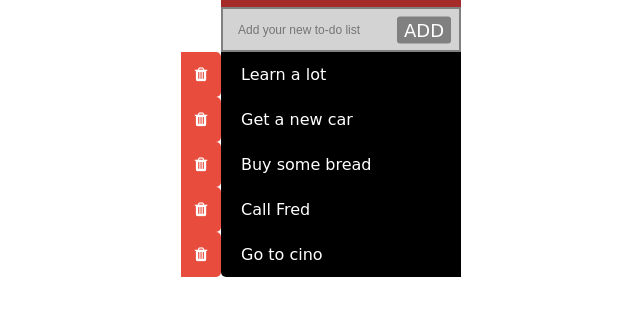
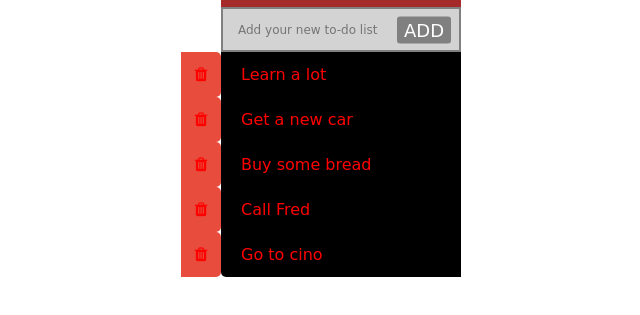
Before and after one commit to cn-rgb/todolist, a plain HTML site: page index.html in a window 1280 px wide. Shown: the part 283-598 px from the top of the page, without its empty margins (299-939 px from the left). Drawn offline with Linux system fonts and the light colour scheme.

Commit message:
Update style.css

```diff
--- a/style.css
+++ b/style.css
@@ -33,6 +33,9 @@ body{
 	height:50px;
 	padding:0 20px;
 	border-radius:5px 5px 0 0;
+        font-family: 'Brush Script MT', cursive;
+
+
 }
 .button .text{ /*to-do list felirat*/
 	font-size:25px;
@@ -61,6 +64,8 @@ body{
 	outline:none;
 	background:none;
 	border:2px solid grey;
+font-family: 'Brush Script MT', cursive;
+
 }
 .field .add-btn{
 	position:absolute;
@@ -78,6 +83,9 @@ body{
 	list-style:none;
 	margin:0;
 	/*overflow:hidden;*/
+font-family: 'Brush Script MT', cursive;
+color: red;
+
 }
 ul li{
   height: 45px;
```
